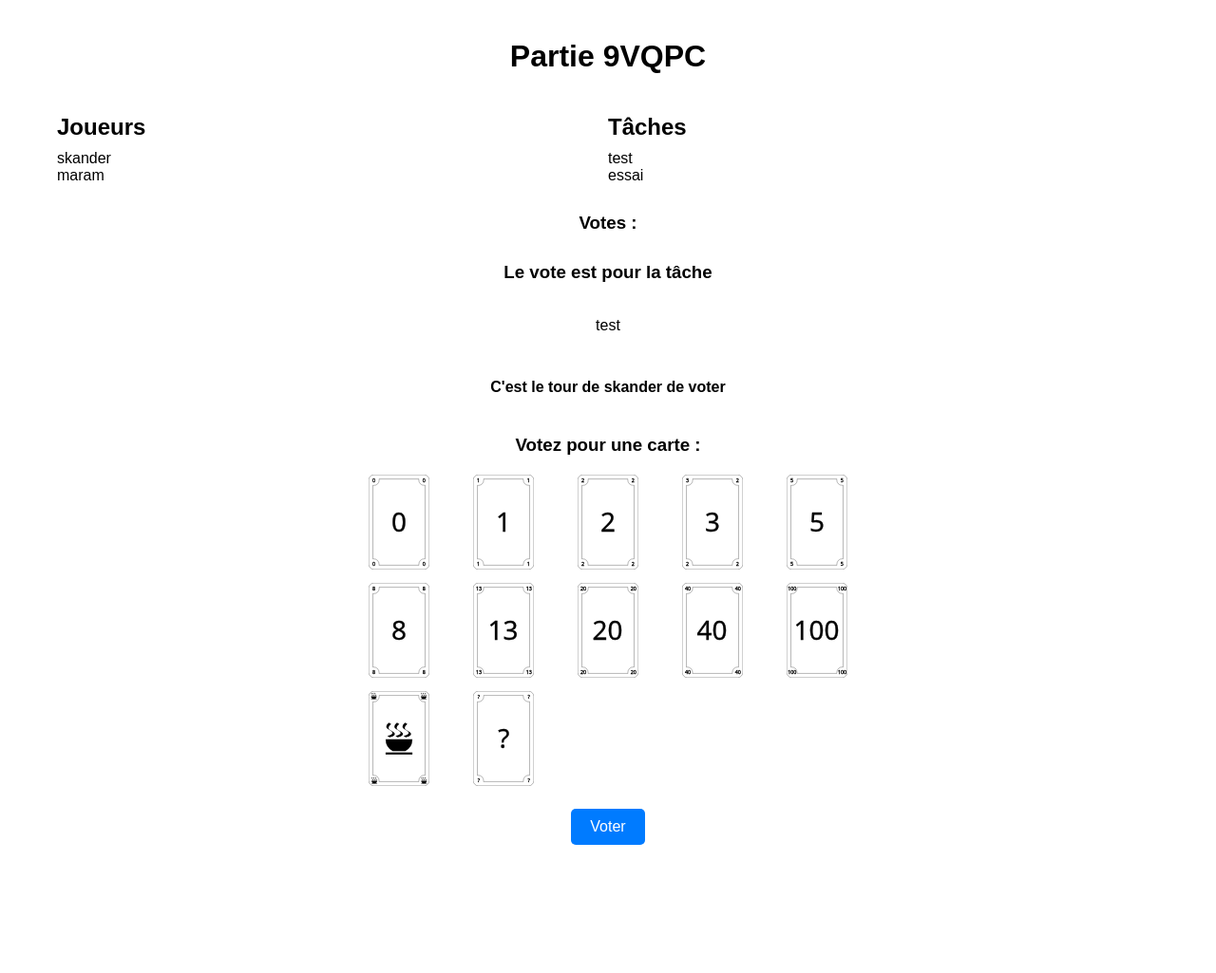
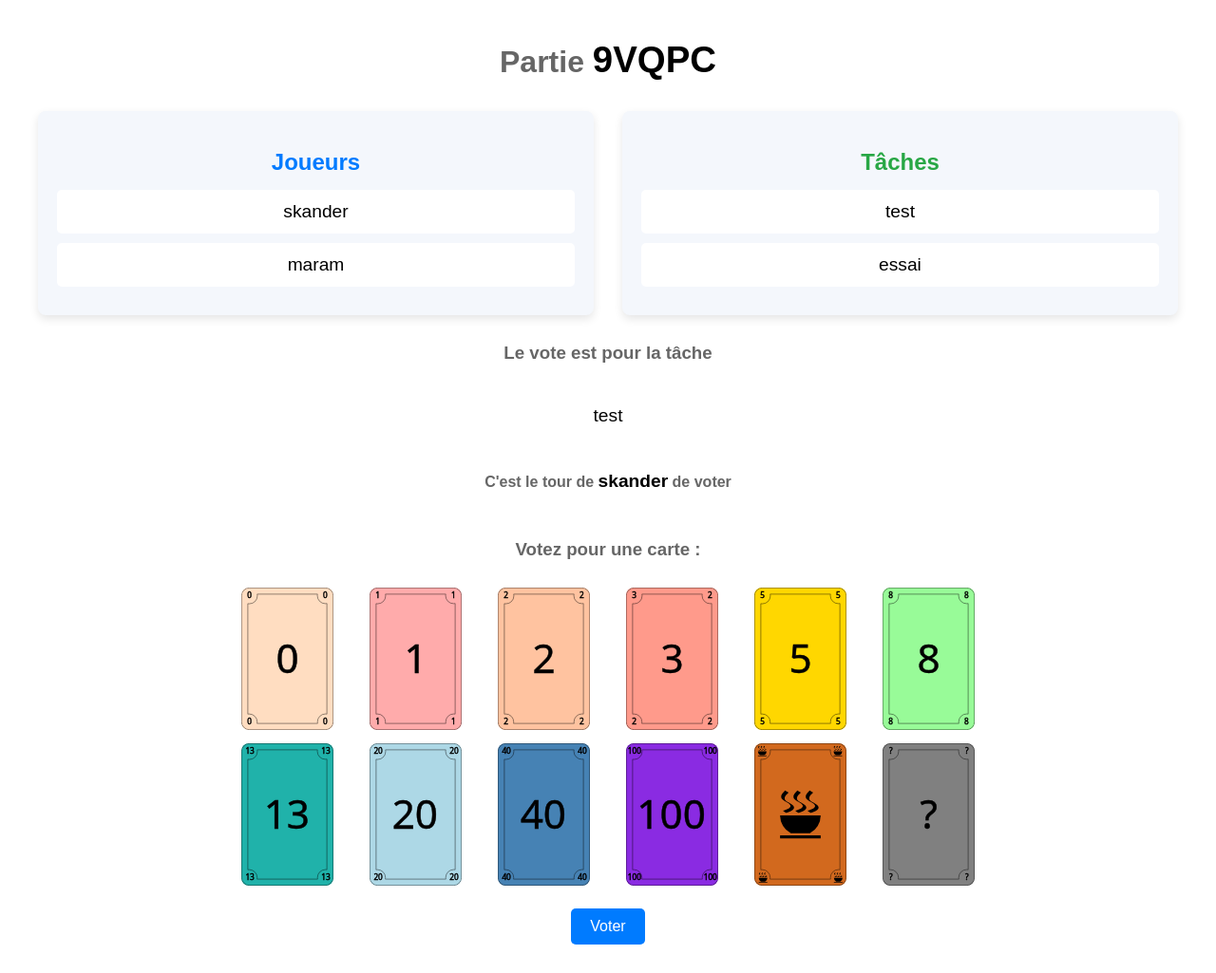
Before and after one commit to MAAARAAM/ScrumPokerEstimationApp, a Django app: a page that uses ScrumPokerEstimationApp/ScrumPokerEstimationApp/templates/partie.html in a window 1280 px wide. Shown: the whole page at 95% size. Before the commit the page ends 890 px from the top, so only its background shows below. Run offline with Django 5.2, Linux system fonts and the light colour scheme; data comes from the database, SQL or seed files in the repository; both versions use the stored data as it was after the commit.

Commit message:
css upgrade

```diff
--- a/ScrumPokerEstimationApp/ScrumPokerEstimationApp/templates/partie.html
+++ b/ScrumPokerEstimationApp/ScrumPokerEstimationApp/templates/partie.html
@@ -6,17 +6,16 @@
     <title>Partie - {{ partie.code }}</title>
     {% load static %}
     <link rel="stylesheet" href="{% static 'styles/partie.css' %}">
-
 </head>
 <body>
-    <h1>Partie {{ partie.code }}</h1>
+    <h1>Partie <span class="variable">{{ partie.code }}</span></h1>
 
     <div class="container">
         <div class="joueurs-container">
             <h2>Joueurs</h2>
             <ul>
                 {% for joueur in partie.joueurs.all %}
-                    <li>{{ joueur.pseudo }}</li>
+                    <li><span class="variable">{{ joueur.pseudo }}</span></li>
                 {% endfor %}
             </ul>
         </div>
@@ -25,25 +24,23 @@
             <h2>Tâches</h2>
             <ul>
                 {% for tache in partie.backlog %}
-                    <li>{{ tache.description }}</li>
+                    <li><span class="variable">{{ tache.description }}</span></li>
                 {% endfor %}
             </ul>
         </div>
     </div>
 
-    <h3>Votes :</h3>
-
-    <h3>Le vote est pour la tâche </h3>
+    <h3>Le vote est pour la tâche</h3>
 
     <p id="tache-actuelle">
         {% if tache_actuelle %}
-            {{ tache_actuelle }}
+            <span class="variable">{{ tache_actuelle }}</span>
         {% else %}
             Aucune tâche actuelle pour le moment.
         {% endif %}
     </p>
 
-    <h4>C'est le tour de {{ joueur_en_cours.pseudo }} de voter</h4>
+    <h4>C'est le tour de <span class="variable">{{ joueur_en_cours.pseudo }}</span> de voter</h4>
 
     <h3>Votez pour une carte :</h3>
     <form method="POST" id="voteForm">
--- a/ScrumPokerEstimationApp/static/styles/partie.css
+++ b/ScrumPokerEstimationApp/static/styles/partie.css
@@ -10,40 +10,101 @@ body {
     padding: 20px;
     min-height: 100vh;
     gap: 10px;
+    color: #666; /* Gris clair pour le texte statique */
 }
 
 /* Disposition générale des sections */
 .container {
     display: flex;
     justify-content: space-between;
+    gap: 30px; /* Espacement entre les sections joueurs et tâches */
+    flex-wrap: wrap; /* Permet de rendre l'affichage responsive */
     width: 100%;
     max-width: 1200px;
 }
 
-/* Liste des tâches (à gauche) */
+/* Liste des joueurs (à gauche) */
+.joueurs-container {
+    flex: 1;
+    min-width: 280px; /* Minimum largeur pour les sections */
+    background-color: #f4f7fc; /* Fond léger pour une apparence propre */
+    border-radius: 8px;
+    padding: 20px;
+    box-shadow: 0 4px 10px rgba(0, 0, 0, 0.1); /* Ombre légère pour donner de la profondeur */
+    transition: box-shadow 0.3s ease-in-out;
+}
+
+.joueurs-container:hover {
+    box-shadow: 0 6px 15px rgba(0, 0, 0, 0.2); /* Ombre plus intense au survol */
+}
+
+.joueurs-container h2 {
+    font-size: 24px;
+    font-weight: 600;
+    margin-bottom: 15px;
+    color: #007bff;
+}
+
+.joueurs-container ul {
+    list-style-type: none;
+    padding: 0;
+    margin: 0;
+}
+
+.joueurs-container li {
+    background-color: #fff;
+    padding: 12px;
+    border-radius: 5px;
+    margin-bottom: 10px;
+    transition: background-color 0.3s, transform 0.2s;
+    cursor: pointer;
+}
+
+.joueurs-container li:hover {
+    background-color: #e0f7ff; /* Fond bleu clair au survol */
+    transform: scale(1.05); /* Légère mise en avant au survol */
+}
+
+/* Liste des tâches (à droite) */
 .taches-container {
     flex: 1;
-    text-align: left;
-    padding-right: 20px;
+    min-width: 280px;
+    background-color: #f4f7fc;
+    border-radius: 8px;
+    padding: 20px;
+    box-shadow: 0 4px 10px rgba(0, 0, 0, 0.1);
+    transition: box-shadow 0.3s ease-in-out;
 }
 
-/* Liste des joueurs (à droite) */
-.joueurs-container {
-    flex: 1;
-    text-align: left;
-    padding-left: 20px;
+.taches-container:hover {
+    box-shadow: 0 6px 15px rgba(0, 0, 0, 0.2);
 }
 
-/* Liste des tâches et joueurs */
-ul {
+.taches-container h2 {
+    font-size: 24px;
+    font-weight: 600;
+    margin-bottom: 15px;
+    color: #28a745;
+}
+
+.taches-container ul {
     list-style-type: none;
     padding: 0;
-    margin: 10px 0;
+    margin: 0;
 }
 
-/* Titre des sections */
-h2, h3 {
-    margin: 10px 0;
+.taches-container li {
+    background-color: #fff;
+    padding: 12px;
+    border-radius: 5px;
+    margin-bottom: 10px;
+    transition: background-color 0.3s, transform 0.2s;
+    cursor: pointer;
+}
+
+.taches-container li:hover {
+    background-color: #d4edda; /* Fond vert clair au survol */
+    transform: scale(1.05);
 }
 
 /* Formulaire de vote */
@@ -60,19 +121,72 @@ form {
 /* Disposition des cartes de vote */
 .vote-cards {
     display: grid;
-    grid-template-columns: repeat(5, 1fr); /* 5 cartes par ligne */
+    grid-template-columns: repeat(auto-fill, minmax(120px, 1fr)); /* Utilisation de la largeur minimale pour chaque carte, ajustable */
     gap: 10px;
     justify-items: center;
+    width: 100%; /* S'assurer que les cartes prennent toute la largeur disponible */
 }
 
+/* Ajustement de la taille des cartes */
 .vote-card img {
-    width: 100px;
-    height: 100px;
+    width: 100%; /* Prend toute la largeur de son conteneur */
+    height: auto; /* Garde les proportions de l'image */
+    max-width: 150px;  /* Taille maximale de la carte */
+    max-height: 150px; /* Taille maximale de la carte */
     object-fit: contain;
     cursor: pointer;
     transition: transform 0.2s ease-in-out, box-shadow 0.2s ease-in-out, filter 0.2s ease-in-out, background-color 0.2s ease-in-out;
     background-color: transparent;
     border-radius: 8px;
+}
+
+/* Couleurs différentes pour chaque carte en fonction de la valeur de data-value */
+.vote-card[data-value="0"] img {
+    background-color: #FFDDC1; /* Rose clair */
+}
+
+.vote-card[data-value="1"] img {
+    background-color: #FFABAB; /* Rose foncé */
+}
+
+.vote-card[data-value="2"] img {
+    background-color: #FFC3A0; /* Orange clair */
+}
+
+.vote-card[data-value="3"] img {
+    background-color: #FF9A8B; /* Orange foncé */
+}
+
+.vote-card[data-value="5"] img {
+    background-color: #FFD700; /* Jaune */
+}
+
+.vote-card[data-value="8"] img {
+    background-color: #98FB98; /* Vert clair */
+}
+
+.vote-card[data-value="13"] img {
+    background-color: #20B2AA; /* Vert foncé */
+}
+
+.vote-card[data-value="20"] img {
+    background-color: #ADD8E6; /* Bleu clair */
+}
+
+.vote-card[data-value="40"] img {
+    background-color: #4682B4; /* Bleu foncé */
+}
+
+.vote-card[data-value="100"] img {
+    background-color: #8A2BE2; /* Violet */
+}
+
+.vote-card[data-value="Café"] img {
+    background-color: #D2691E; /* Marron */
+}
+
+.vote-card[data-value="?"] img {
+    background-color: #808080; /* Gris */
 }
 
 /* Effet hover sur les cartes */
@@ -115,5 +229,16 @@ button:active {
 
 /* CSS pour mettre en valeur l'image sélectionnée */
 .vote-card.selected img {
-    border: 3px solid #0056b3; /* Bordure verte pour l'image sélectionnée */
+    border: 3px solid #0056b3; /* Bordure bleue pour l'image sélectionnée */
 }
+
+/* Style spécifique pour les variables */
+.variable {
+    color: black;
+    font-size: 1.2em;  /* Augmenter la taille des variables */
+}
+
+/* Texte statique en gris */
+body {
+    color: #666; /* Gris clair pour le texte statique */
+}
```
Also changed, not shown: ScrumPokerEstimationApp/db.sqlite3. Lines whose indentation alone changed are shown as unchanged.
